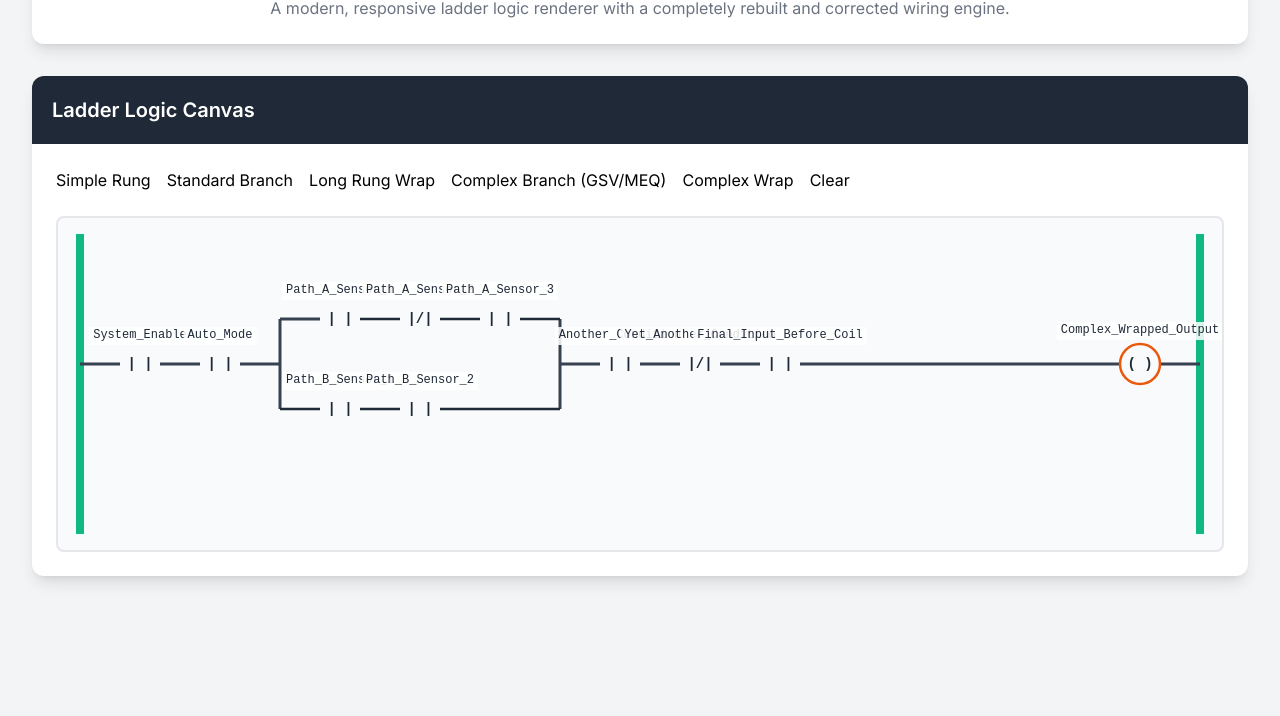
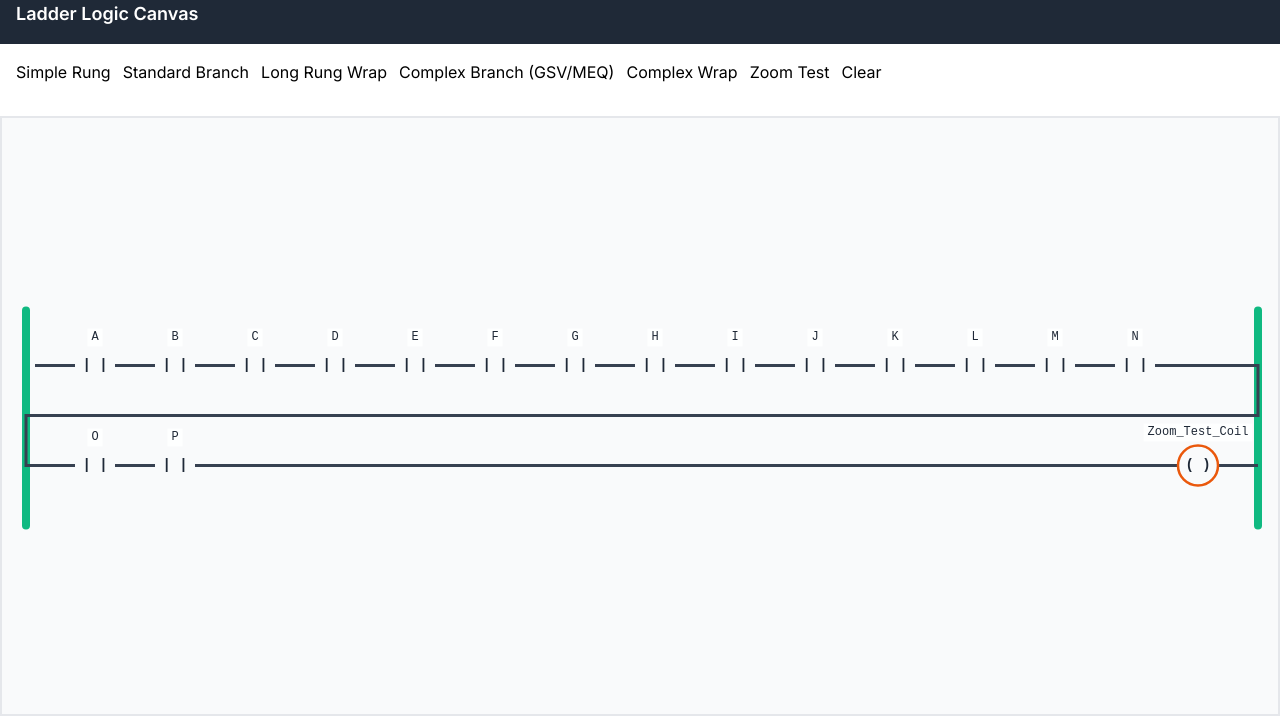
Before and after one commit to GeorgeMcIntyre-Web/NitroPlcViewer, a plain HTML site: page RockwellViewer.html in a window 1280 px wide. Shown: the part 116-832 px from the top of the page. Before the commit the page ends 800 px from the top, so only its background shows below. Drawn offline with nearby package versions, Linux system fonts and the light colour scheme.

Commit message:
Fix left rail spacing issue in ladder logic layout engine - Enhanced layout engine to properly consider left rail position when determining line wrapping - Improved wire drawing with proper left rail connection spacing - Added zoom test case to demonstrate wrapping behavior - Ensures consistent spacing and prevents overlap when zooming in

```diff
--- a/RockwellViewer.html
+++ b/RockwellViewer.html
@@ -25,38 +25,42 @@
             @apply bg-blue-700 ring-2 ring-offset-2 ring-blue-500 shadow-inner scale-105 -translate-y-0.5;
         }
         #canvas-container {
-            min-height: 300px; /* Adjust min height */
             transition: height 0.3s ease-in-out;
+            max-height: calc(100vh - 200px); /* Prevent growing beyond viewport */
+            overflow: hidden;
         }
     </style>
 </head>
 <body class="bg-gray-100">
 
-    <div class="container mx-auto p-4 md:p-8 max-w-7xl">
-        <header class="text-center mb-8 p-6 bg-white rounded-xl shadow-lg">
-            <h1 class="text-4xl md:text-5xl font-bold text-gray-800">Responsive Ladder Logic System</h1>
-            <p class="text-gray-500 mt-2">A modern, responsive ladder logic renderer with a completely rebuilt and corrected wiring engine.</p>
+    <div class="min-h-screen flex flex-col">
+        <header class="text-center p-4 bg-white shadow-lg flex-shrink-0">
+            <h1 class="text-3xl md:text-4xl font-bold text-gray-800">Responsive Ladder Logic System</h1>
+            <p class="text-gray-500 mt-1">A modern, responsive ladder logic renderer with a completely rebuilt and corrected wiring engine.</p>
         </header>
 
-        <main class="bg-white rounded-xl shadow-lg">
-            <div class="panel-header bg-gray-800 text-white p-5 rounded-t-xl flex justify-between items-center">
-                <h2 class="text-xl font-semibold">Ladder Logic Canvas</h2>
+        <div class="flex-1 flex flex-col">
+            <div class="bg-white shadow-lg flex-shrink-0">
+                <div class="panel-header bg-gray-800 text-white p-4 flex justify-between items-center">
+                    <h2 class="text-lg font-semibold">Ladder Logic Canvas</h2>
                 </div>
-            <div class="panel-content p-6">
-                <div id="button-container" class="button-group flex flex-wrap gap-4 mb-6">
+                <div class="panel-content p-4">
+                    <div id="button-container" class="button-group flex flex-wrap gap-3 mb-4">
                         <button class="btn btn-primary" data-testid="simple" onclick="app.runTest('simple')">Simple Rung</button>
                         <button class="btn btn-primary" data-testid="complex" onclick="app.runTest('complex')">Standard Branch</button>
                         <button class="btn btn-primary" data-testid="longRung" onclick="app.runTest('longRung')">Long Rung Wrap</button>
                         <button class="btn btn-primary" data-testid="gsvMeqComplex" onclick="app.runTest('gsvMeqComplex')">Complex Branch (GSV/MEQ)</button>
                         <button class="btn btn-primary" data-testid="complexWrap" onclick="app.runTest('complexWrap')">Complex Wrap</button>
+                        <button class="btn btn-primary" data-testid="zoomTest" onclick="app.runTest('zoomTest')">Zoom Test</button>
                         <button class="btn btn-secondary" onclick="app.clear()">Clear</button>
                     </div>
+                </div>
+            </div>
 
-                <div id="canvas-container" class="w-full bg-gray-50 border-2 border-gray-200 rounded-lg p-4 overflow-hidden flex items-center justify-center">
+            <div id="canvas-container" class="flex-1 bg-gray-50 border-2 border-gray-200 overflow-hidden">
                 <!-- Canvas will be inserted here by JavaScript -->
             </div>
         </div>
-        </main>
     </div>
 
     <script>
@@ -110,51 +114,46 @@
                 if (this.resizeObserver) {
                     this.resizeObserver.disconnect();
                 }
-                // The observer now only calls the robust redraw function
-                this.resizeObserver = new ResizeObserver(() => this.redraw());
+
+                // Add debounce to prevent rapid firing
+                let resizeTimeout;
+                this.resizeObserver = new ResizeObserver(() => {
+                    clearTimeout(resizeTimeout);
+                    resizeTimeout = setTimeout(() => this.redraw(), 10);
+                });
                 this.resizeObserver.observe(this.container);
 
-                this.redraw();
+                // Initial draw with a small delay to ensure container is stable
+                setTimeout(() => this.redraw(), 50);
             }
 
-            // --- ROBUST REDRAW FUNCTION ---
-            // This function now handles resizing and drawing to prevent observer loops.
+            // --- SIMPLIFIED REDRAW FUNCTION ---
             redraw() {
                 if (!this.rungDefinition || !this.container.offsetParent) return;
-                const { width } = this.container.getBoundingClientRect();
+                const { width, height } = this.container.getBoundingClientRect();
 
-                // Always set the canvas width to match its container.
+                // Set canvas dimensions to match container
                 this.canvas.width = width;
+                this.canvas.height = height;
 
-                // --- Phase 1: Calculate Layout & Required Height ---
+                // Calculate layout
                 const { leftRailX, rightRailX } = this.getRailPositions();
                 const tempRungDef = JSON.parse(JSON.stringify(this.rungDefinition));
                 const positionedLayout = this.layoutElements(tempRungDef, leftRailX, rightRailX);
                 const { rungTop, rungBottom } = this.getVerticalBounds(positionedLayout);
-                const requiredHeight = (rungBottom - rungTop) + (CONFIG.RUNG_TOP_PADDING * 2);
-                const finalHeight = Math.max(requiredHeight, 300); // Ensure a minimum height
 
-                // --- Phase 2: Check for Height Change ---
-                // If the required height is different from the current canvas height,
-                // update the height and stop. The ResizeObserver will automatically
-                // trigger a new, clean redraw on the correctly sized canvas.
-                if (this.canvas.height !== Math.round(finalHeight)) {
-                    this.canvas.height = Math.round(finalHeight);
-                    return;
-                }
-
-                // --- Phase 3: Render if Dimensions are Stable ---
+                // Clear and prepare canvas
                 this.ctx.clearRect(0, 0, this.canvas.width, this.canvas.height);
                 this.ctx.imageSmoothingEnabled = true;
                 this.ctx.imageSmoothingQuality = 'high';
 
-                // We already calculated the layout, so we can reuse it.
-                // Shift it to fit vertically within the padded area.
-                const yOffset = -rungTop + CONFIG.RUNG_TOP_PADDING;
+                // Center the content vertically in the available space
+                const contentHeight = rungBottom - rungTop;
+                const yOffset = -rungTop + (height - contentHeight) / 2;
                 this.shiftLayout(positionedLayout, yOffset);
 
                 // Drawing logic (order is critical)
-                this.drawPowerRails(this.canvas.height);
+                this.drawPowerRails(rungTop + yOffset, rungBottom + yOffset);
                 this.drawWires(positionedLayout, leftRailX, rightRailX);
 
                 positionedLayout.forEach((line, lineIndex) => {
@@ -186,15 +185,22 @@
 
                 rungDefinition.forEach(el => this.calculateElementDimensions(el));
 
+                // Calculate the effective left rail position for layout purposes
+                const leftRailConnectionX = leftRailX + CONFIG.POWER_RAIL_WIDTH / 2 + 5;
+                const effectiveLeftRailX = leftRailConnectionX + CONFIG.ELEMENT_SPACING;
+
                 // This loop now correctly calculates when to wrap.
                 rungDefinition.forEach(el => {
                     const elementEndPos = xCursor + el.elWidth;
 
-                    if (currentLineElements.length > 0 && elementEndPos > (rightRailX - CONFIG.RAIL_PADDING)) {
+                    // Check if we need to wrap due to right rail proximity OR left rail proximity
+                    if (currentLineElements.length > 0 &&
+                        (elementEndPos > (rightRailX - CONFIG.RAIL_PADDING) ||
+                         xCursor < effectiveLeftRailX)) {
                         lines.push({ elements: currentLineElements, y: currentY });
                         currentLineElements = [];
                         currentY += CONFIG.RUNG_V_SPACING;
-                        xCursor = leftRailX + CONFIG.RAIL_PADDING;
+                        xCursor = effectiveLeftRailX;
                     }
 
                     currentLineElements.push(el);
@@ -215,7 +221,11 @@
                         coilToJustify = line.elements.pop();
                     }
 
-                    let xPos = leftRailX + CONFIG.RAIL_PADDING;
+                    // Use the same effective left rail position for consistent spacing
+                    const leftRailConnectionX = leftRailX + CONFIG.POWER_RAIL_WIDTH / 2 + 5;
+                    const effectiveLeftRailX = leftRailConnectionX + CONFIG.ELEMENT_SPACING;
+                    let xPos = effectiveLeftRailX;
+
                     line.elements.forEach(el => {
                         el.x = xPos + el.elWidth / 2;
                         el.y = line.y;
@@ -313,20 +323,24 @@
                 return { leftRailX, rightRailX };
             }
 
-            drawPowerRails(height) {
+            drawPowerRails(contentTop, contentBottom) {
                 const { leftRailX, rightRailX } = this.getRailPositions();
                 this.ctx.strokeStyle = CONFIG.COLORS.RAIL;
                 this.ctx.lineWidth = CONFIG.POWER_RAIL_WIDTH;
                 this.ctx.lineCap = 'round';
 
+                // Add some padding above and below the content for the rails
+                const railTop = Math.max(0, contentTop - 20);
+                const railBottom = Math.min(this.canvas.height, contentBottom + 20);
+
                 this.ctx.beginPath();
-                this.ctx.moveTo(leftRailX, 0);
-                this.ctx.lineTo(leftRailX, height);
+                this.ctx.moveTo(leftRailX, railTop);
+                this.ctx.lineTo(leftRailX, railBottom);
                 this.ctx.stroke();
 
                 this.ctx.beginPath();
-                this.ctx.moveTo(rightRailX, 0);
-                this.ctx.lineTo(rightRailX, height);
+                this.ctx.moveTo(rightRailX, railTop);
+                this.ctx.lineTo(rightRailX, railBottom);
                 this.ctx.stroke();
             }
 
@@ -348,9 +362,11 @@
                     }
                 });
 
+                // Draw left rail connection with proper spacing consideration
                 const firstEl = lines[0].elements[0];
+                const leftRailConnectionX = leftRailX + CONFIG.POWER_RAIL_WIDTH / 2 + 5; // Add small gap from rail
                 this.ctx.beginPath();
-                this.ctx.moveTo(leftRailX, firstEl.y);
+                this.ctx.moveTo(leftRailConnectionX, firstEl.y);
                 this.ctx.lineTo(firstEl.x - firstEl.elWidth / 2, firstEl.y);
                 this.ctx.stroke();
 
@@ -501,6 +517,8 @@
                         this.ctx.lineTo(elementX - element.elWidth / 2, pathY);
                         this.ctx.stroke();
                         this.drawElement({ ...element, x: elementX, y: pathY });
+                        // Reset stroke style to wire color after drawing element
+                        this.ctx.strokeStyle = CONFIG.COLORS.WIRE;
                         currentXInPath = elementX + element.elWidth / 2;
                     });
 
@@ -516,6 +534,8 @@
                         this.ctx.stroke();
 
                         this.drawElement({ ...coilToDraw, x: coilX, y: pathY });
+                        // Reset stroke style to wire color after drawing coil
+                        this.ctx.strokeStyle = CONFIG.COLORS.WIRE;
 
                         this.ctx.beginPath();
                         this.ctx.moveTo(coilX + coilToDraw.elWidth / 2, pathY);
@@ -626,6 +646,25 @@
                     { type: 'NC_CONTACT', label: 'Yet_Another_Condition' },
                     { type: 'NO_CONTACT', label: 'Final_Input_Before_Coil'},
                     { type: 'OUTPUT_COIL', label: 'Complex_Wrapped_Output' }
+                ],
+                zoomTest: [
+                    { type: 'NO_CONTACT', label: 'A' },
+                    { type: 'NO_CONTACT', label: 'B' },
+                    { type: 'NO_CONTACT', label: 'C' },
+                    { type: 'NO_CONTACT', label: 'D' },
+                    { type: 'NO_CONTACT', label: 'E' },
+                    { type: 'NO_CONTACT', label: 'F' },
+                    { type: 'NO_CONTACT', label: 'G' },
+                    { type: 'NO_CONTACT', label: 'H' },
+                    { type: 'NO_CONTACT', label: 'I' },
+                    { type: 'NO_CONTACT', label: 'J' },
+                    { type: 'NO_CONTACT', label: 'K' },
+                    { type: 'NO_CONTACT', label: 'L' },
+                    { type: 'NO_CONTACT', label: 'M' },
+                    { type: 'NO_CONTACT', label: 'N' },
+                    { type: 'NO_CONTACT', label: 'O' },
+                    { type: 'NO_CONTACT', label: 'P' },
+                    { type: 'OUTPUT_COIL', label: 'Zoom_Test_Coil' }
                 ]
             },
 
@@ -656,7 +695,7 @@
 
             init() {
                 // Set an initial test case to display on load
-                this.runTest('complexWrap');
+                this.runTest('zoomTest');
             }
         };
 
```
Lines whose indentation alone changed are shown as unchanged.
